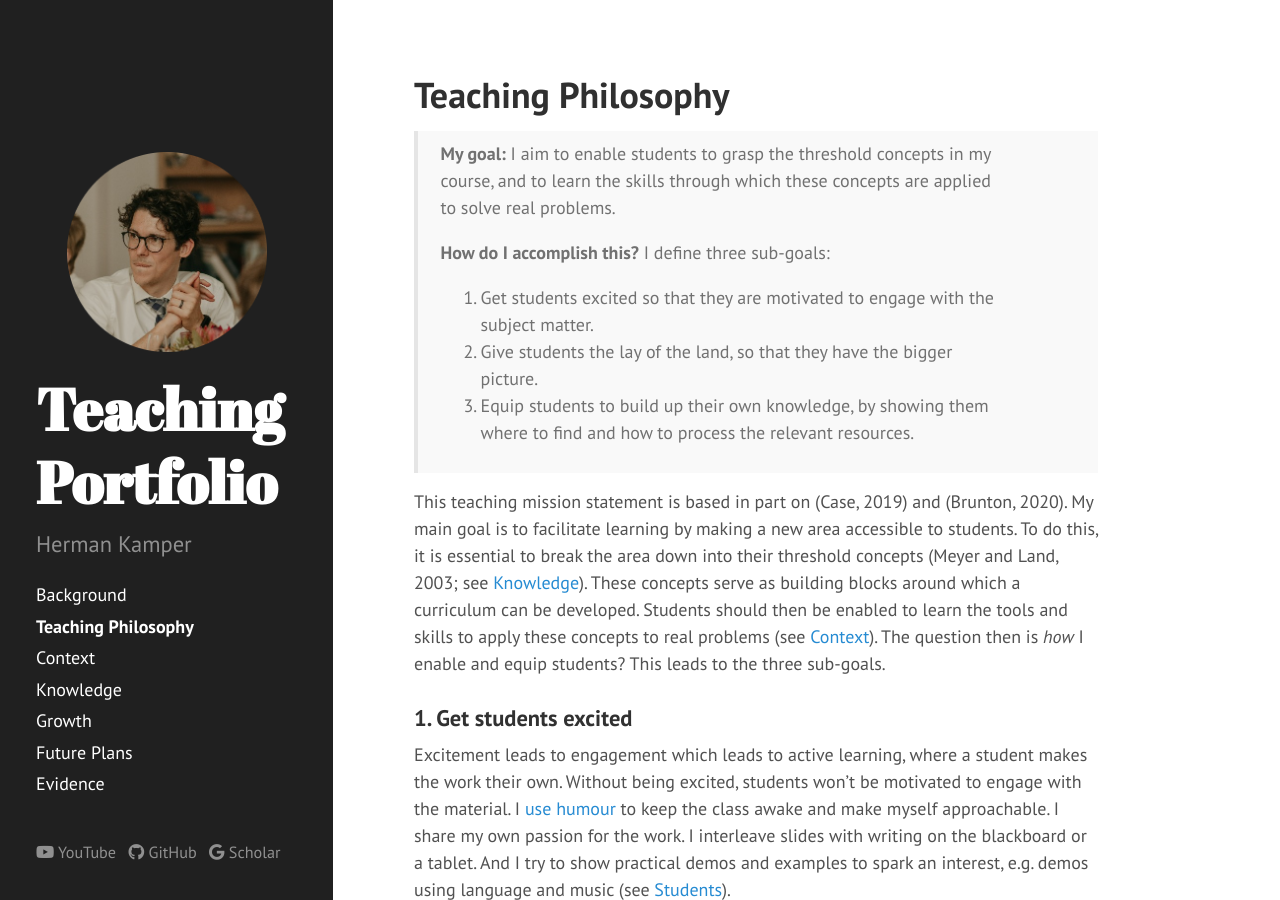
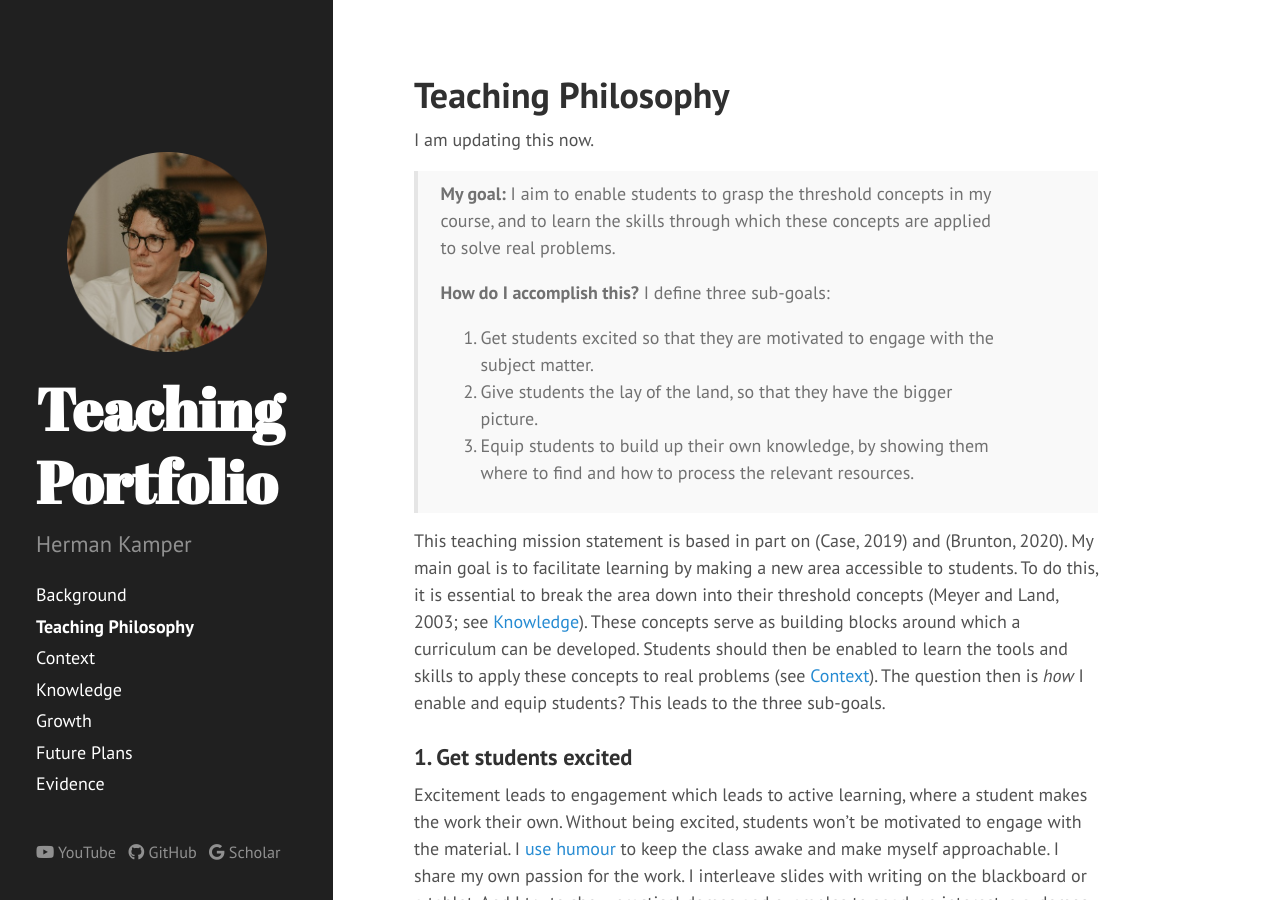
Before and after one commit to kamperh/teaching_portfolio, a Jekyll site: the page built from philosophy.md, in a window 1280 px wide and 900 px high. Built offline with Jekyll 4.4.1, drawn with Linux system fonts in a browser that asks for light colours; nearby versions of some CDN libraries.

Commit message:
Small change

```diff
--- a/philosophy.md
+++ b/philosophy.md
@@ -7,6 +7,8 @@ order: 1
 
 
 <!-- # Teaching philosophy -->
+
+I am updating this now.
 
 > **My goal:** I aim to enable students to grasp the threshold concepts in my course, and to learn the skills through which these concepts are applied to solve real problems.
 >
```
